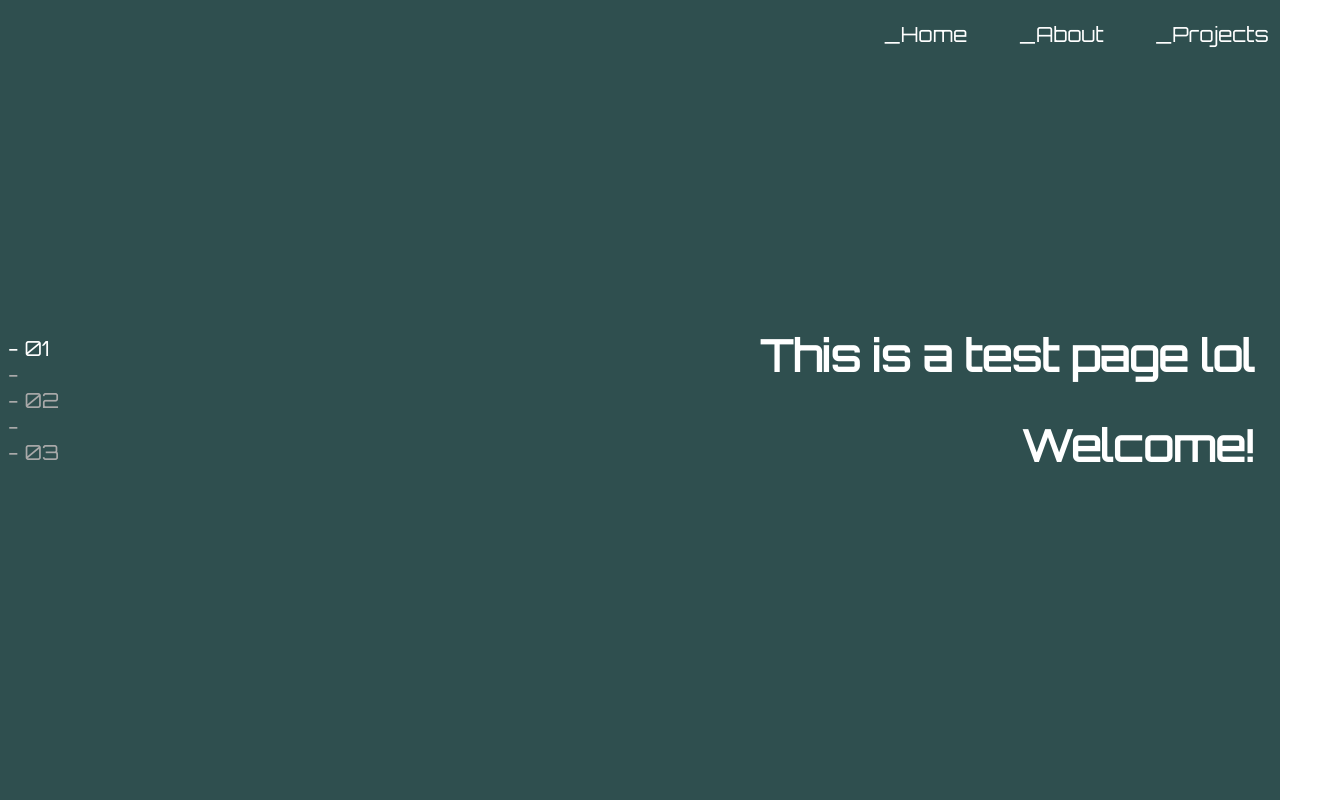
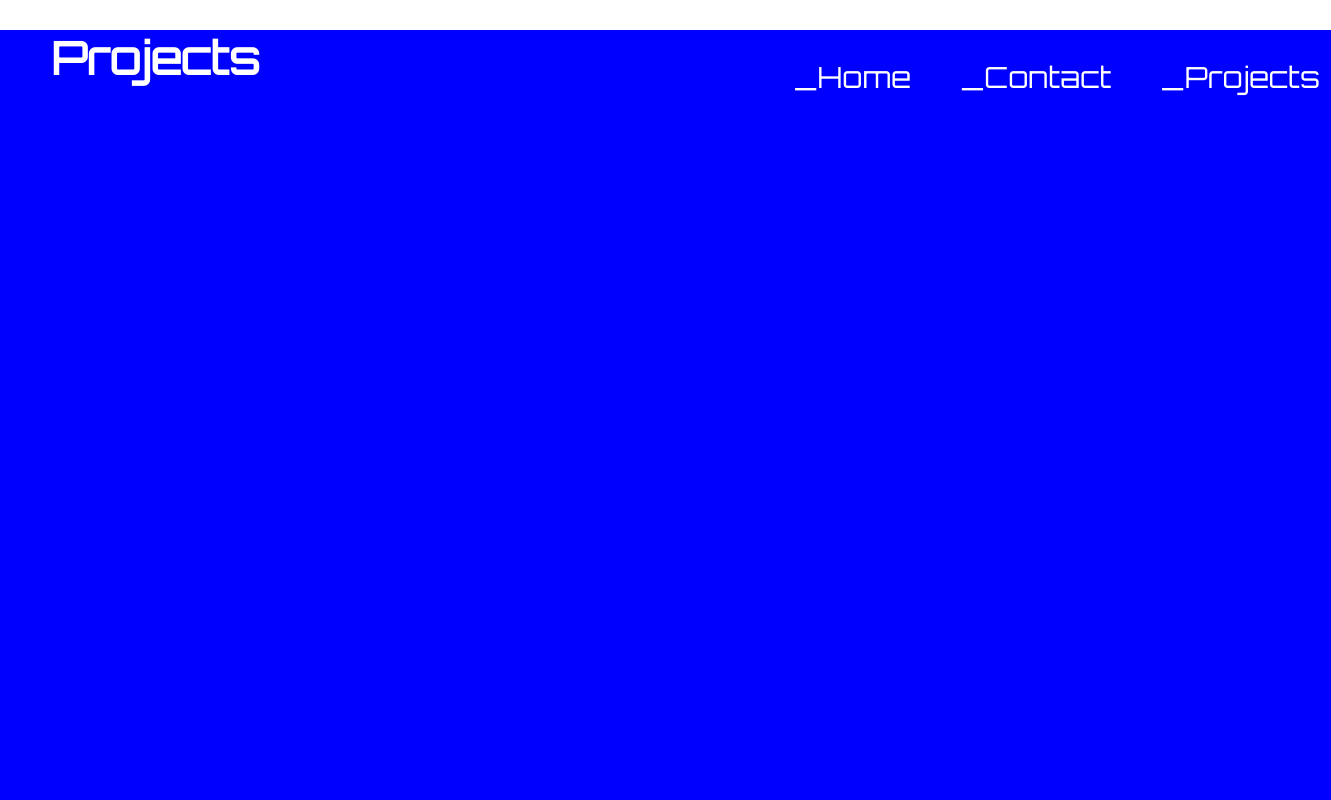
Before and after one commit to HZ-2000/Personal-Website-V2, a React (Create React App) app in the folder client/: page /projects in a window 1280 px wide. Shown: the top 800 px of the page, 1331 px wide, since content can reach past the window. Built offline with nearby package versions, Linux system fonts and the light colour scheme.

Commit message:
darkened background image and fixed width problem

```diff
--- a/client/src/components/Contact/Contact.tsx
+++ b/client/src/components/Contact/Contact.tsx
@@ -1,8 +1,10 @@
+import { TopNav } from '..';
 import styles from './Contact.module.css';
 
 export const Contact: React.FC = () => {
     return (
         <div className={styles.main}>
+            <TopNav />
             <h1>Contact</h1>
         </div>
     )
--- a/client/src/components/Home/Home.module.css
+++ b/client/src/components/Home/Home.module.css
@@ -1,14 +1,26 @@
+.main {
+    background-image: url('../../assets/daniel-olah-HNkgPFBShSw-unsplash-darker.jpg');
+    background-size: cover;
+}
+
 section {
     display: grid;
-    background-color: darkslategray;
     height: 100vh;
 }
 
-.main {
+.welcome{
+    margin: auto;
+    width: 96%;
+    font-size: 3em;
+    font-family: 'Orbitron', sans-serif;
+    color: white;
+    text-align: right;
+}
+
+.title {
     font-size: 1.8em;
     font-family: 'Orbitron', sans-serif;
     color: white;
     text-align: right;
-    margin: auto;
-    width: 96%;
+    padding-right: 4%;
 }
--- a/client/src/components/Home/Home.tsx
+++ b/client/src/components/Home/Home.tsx
@@ -1,19 +1,27 @@
 import styles from './Home.module.css';
-import { TopNav, SideNav, Contact, Projects } from '..';
+import { TopNav, SideNav, Contact } from '..';
 
 export const Home: React.FC = () => {
     return(
-        <div>
+        <div className={styles.main}>
             <TopNav />
             <SideNav />
             <section id="home">
-                <div className={styles.main}>
+                <div className={styles.welcome}>
                     <h1>This is a test page lol</h1>
                     <h2>Welcome!</h2>
                 </div>
             </section>
-            <section id="projects"><Projects /></section>
-            <section id="contact"><Contact /></section>
+            <section id="projects">
+                <div className={styles.title}>
+                    <h1>Featured Projects</h1>
+                </div>
+            </section>
+            <section id="contact">
+                <div className={styles.title}>
+                    <h1>Upcoming Projects</h1>
+                </div>
+            </section>
         </div>
     )
 }
--- a/client/src/components/Projects/Projects.module.css
+++ b/client/src/components/Projects/Projects.module.css
@@ -3,4 +3,7 @@
     font-family: 'Orbitron', sans-serif;
     color: white;
     padding-left: 4%;
+    height: 100vh;
+    width: 100vw;
+    background-color: blue;
 }
--- a/client/src/components/Projects/Projects.tsx
+++ b/client/src/components/Projects/Projects.tsx
@@ -1,8 +1,10 @@
+import { TopNav } from '..';
 import styles from './Projects.module.css';
 
 export const Projects: React.FC = () => {
     return (
         <div className={styles.main}>
+            <TopNav />
             <h1>Projects</h1>
         </div>
     )
--- a/client/src/components/TopNav/TopNav.module.css
+++ b/client/src/components/TopNav/TopNav.module.css
@@ -1,17 +1,15 @@
 .HorizontalNav {
     display: flex;
-    width: 100vw;
-    padding-right: 10%;
-    position: fixed;
+    position: absolute;
+    width: 96%;
     justify-content: right;
     font-family: 'Orbitron', sans-serif;
     list-style: none;
-    color: darkgray;
     font-size: 1.3em;
 }
 
 .HorizontalNav li {
-    padding-right: 4%;
+    padding-left: 4%;
 }
 
 .LinkWrapper {
--- a/client/src/components/TopNav/TopNav.tsx
+++ b/client/src/components/TopNav/TopNav.tsx
@@ -9,13 +9,12 @@ export const TopNav: React.FC = () => {
                     <Link className={styles.LinkWrapper} to='/'>_Home</Link>
                 </li>
                 <li>
-                    <Link className={styles.LinkWrapper} to='/about'>_About</Link>
+                    <Link className={styles.LinkWrapper} to='/contact'>_Contact</Link>
                 </li>
                 <li>
                     <Link className={styles.LinkWrapper} to='/projects'>_Projects</Link>
                 </li>
             </ul>
         </nav>
-
     )
 }
--- a/client/src/index.tsx
+++ b/client/src/index.tsx
@@ -1,14 +1,14 @@
 import ReactDOM from 'react-dom';
 import { BrowserRouter as Router, Routes, Route } from 'react-router-dom';
-import { Home } from './components';
+import { Home, Projects, Contact } from './components';
 import './index.css';
 
 ReactDOM.render(
   <Router>
     <Routes>
       <Route path='/' element={<Home />}/>
-      <Route path='/about' element={<Home />}/>
-      <Route path='/projects' element={<Home />}/>
+      <Route path='/contact' element={<Contact />}/>
+      <Route path='/projects' element={<Projects />}/>
     </Routes>
   </Router>
   ,
```
Also changed, not shown: 2 other files (tests, documents, lock files or other folders).
